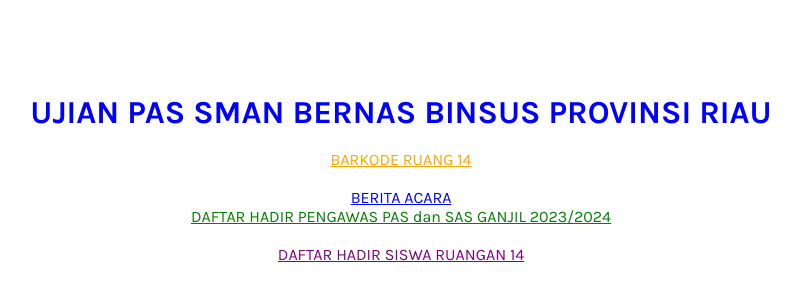
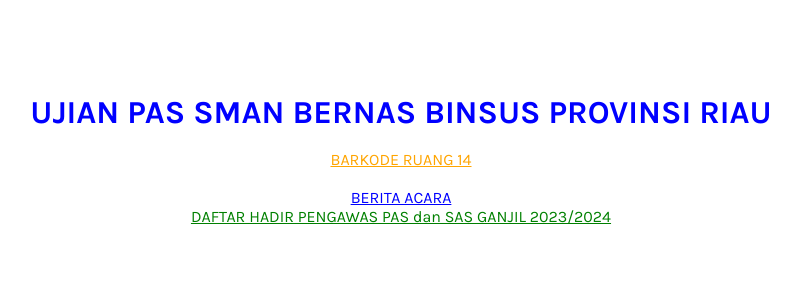
Before and after one commit to suheri99/WEBSITE5.13, a plain HTML site: page index.html in a window 1280 px wide. Shown: the part 152-452 px from the top of the page, without its empty margins (239-1039 px from the left). Drawn offline with Linux system fonts and the light colour scheme.

Commit message:
Update index.html

```diff
--- a/index.html
+++ b/index.html
@@ -36,12 +36,7 @@
     </a>
   </div>
 
-      <br>
-  <div style="text-align: center;">
-    <a href="https://script.google.com/macros/s/AKfycbw4OR9zlV803UVcV5q9-mT1akMx6ikQtSV5z4WhAY_KNhtoXK2L1gf2-nKCz_7Skj-h/exec" style="color: purple;">
-      DAFTAR HADIR SISWA RUANGAN 14
-    </a>
-  </div>
+
 
 </body>
 </html>
```
